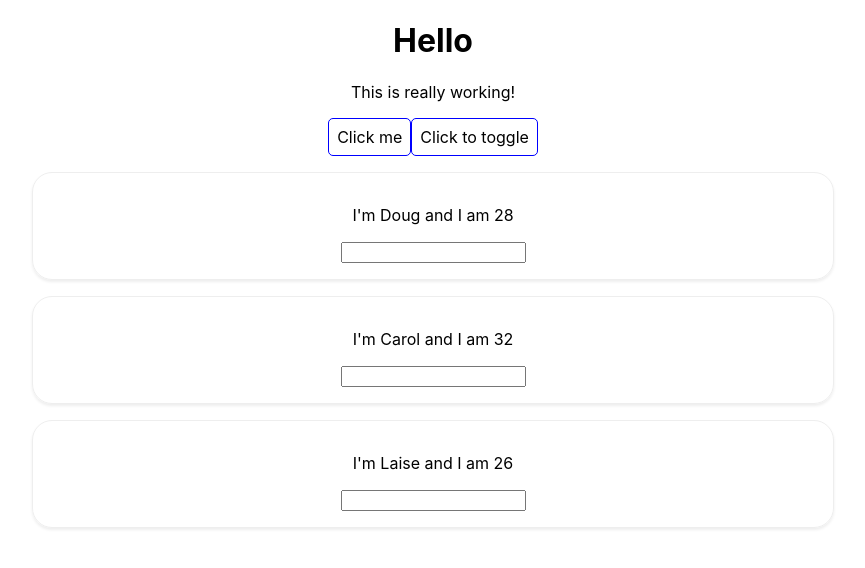
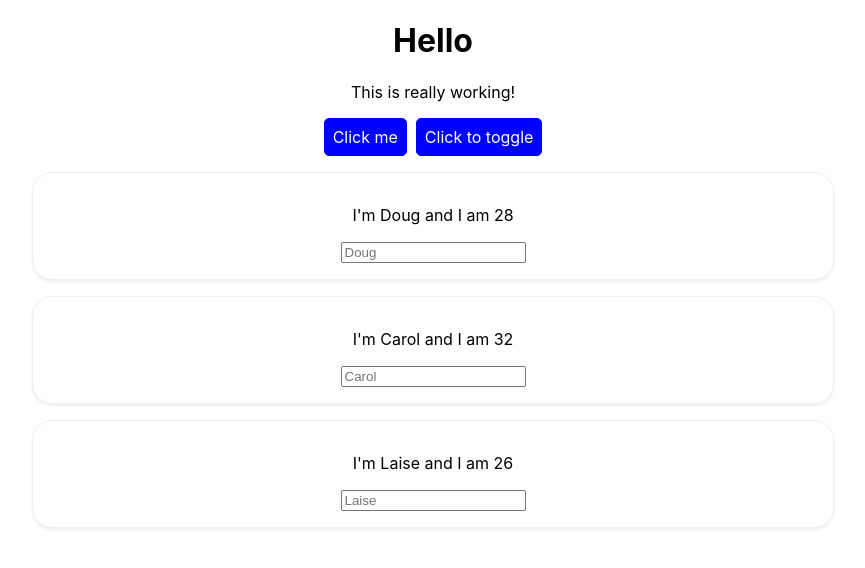
Before and after one commit to douglaspetrin/doug-r16, a React (Create React App) app: page / in a window 1280 px wide. Both pictures are taken after a click on the button "Click to toggle". Shown: the top 568 px of the page, without its empty margins (207-1072 px from the left). Built offline with nearby package versions, Linux system fonts and the light colour scheme.

Commit message:
added Radium to work with styles

```diff
--- a/package.json
+++ b/package.json
@@ -3,6 +3,7 @@
   "version": "0.1.0",
   "private": true,
   "dependencies": {
+    "radium": "^0.25.0",
     "react": "^16.6.0",
     "react-dom": "^16.6.0",
     "react-scripts": "2.1.1"
--- a/src/App.css
+++ b/src/App.css
@@ -1,3 +1,11 @@
 .App {
   text-align: center;
 }
+
+.red {
+  color: red;
+}
+
+.bold {
+  font-weight: bold;
+}
--- a/src/App.js
+++ b/src/App.js
@@ -1,19 +1,20 @@
 import React, { Component } from 'react';
 import './App.css';
+import Radium from 'radium';
 import Person from './Person/Person';
 
 
 class App extends Component {
     state = {
       persons: [
-        { name: 'Doug', age: 28 },
-        { name: 'Carol', age: 32 },
-        { name: 'Laise', age: 26 }
+        { id: '1', name: 'Doug', age: 28 },
+        { id: '2', name: 'Carol', age: 32 },
+        { id: '3', name: 'Laise', age: 26 }
       ],
       showPersons: false
   }
 
-  switchNameHandler = (newName) => {
+switchNameHandler = (newName) => {
        this.setState( {
           persons: [
             { name: newName, age: 15},
@@ -23,9 +24,30 @@ class App extends Component {
       })
   }
 
+nameChangeHandler = (event, id) => {
+
+    const personIndex = this.state.persons.findIndex(p => {
+      return p.id === id;
+    });
+
+    const person = {
+      ...this.state.persons[personIndex]
+    };
+
+    // const persons = Object.assign({}, this.state.persons[personIndex]);
+
+    person.name = event.target.value;
+
+    const persons = [...this.state.persons];
+    persons[personIndex] = person;
+
+    this.setState({ persons: persons });
+  }
+
 
 deletePersonHandler = (personIndex) => {
-  const persons = this.state.persons;
+  // const persons = this.state.persons.slice();
+  const persons = [...this.state.persons]; //... copies first and then it is ready to be deleted
   persons.splice(personIndex, 1);
   this.setState({persons: persons});
 }
@@ -61,22 +83,41 @@ togglePersonsHandler = () => {
             <Person
             click={() => this.deletePersonHandler(index)}
             name={person.name}
-            age={person.age}/> //rendering the list of persons
+            age={person.age}
+            key={person.id}
+            changed={(event) => this.nameChangeHandler(event, person.id)}
+            /> //rendering the list of persons
 
             )
           })}
         </div>
       );
+      style.backgroundColor = 'blue';
+      style.color = 'white';
+
     }
 
+    // let classes = ['red', 'bold'].join(' ') // equals to red bold
+
+    const classes = [];
+
+    if (this.state.persons.length <= 2 ) {
+      classes.push('red'); // turns it red
+    }
+
+    if (this.state.persons.length<= 1) {
+      classes.push('bold');
+    }
 
     return (
       <div className="App">
         <h1>Hello</h1>
-        <p>This is really working!</p>
+        <p className={classes.join(' ')}>This is really working!</p>
+
+      {/* join brings the if classes: red and bold */}
 
         <button style={style}
-        onClick={this.switchNameHandler.bind(this, 'opa')}>Click me</button>
+        onClick={this.switchNameHandler.bind(this, 'opa')}>Click me</button>&nbsp;&nbsp;
 
         <button style={style} onClick={this.togglePersonsHandler}> Click to toggle</button>
 
@@ -117,14 +158,6 @@ changed={this.nameChangeHandler}
 
   /*
 
-  nameChangeHandler = (event) => {
-  this.setState({
-    persons: [
-      {name: 'Doug', age: 28},
-      { name: event.target.value, age: 32 },
-      { name: 'Laise', age: 26 }
-    ]
-  })
-}
+
 
   */
--- a/src/Person/Person.js
+++ b/src/Person/Person.js
@@ -7,7 +7,7 @@ const person = (props) => {
 
             <p onClick={props.click}>I'm {props.name} and I am {props.age}</p>
             <p>{props.children}</p>
-            <input type="text" onChange={props.changed}></input>
+            <input type="text" onChange={props.changed} placeholder={props.name}></input>
 
         </div>
     )
```
Also changed, not shown: 1 other file (tests, documents, lock files or other folders).
